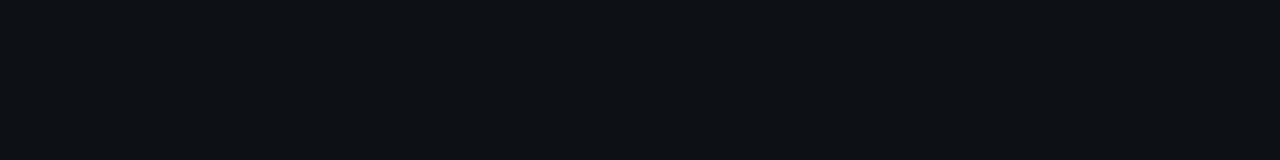
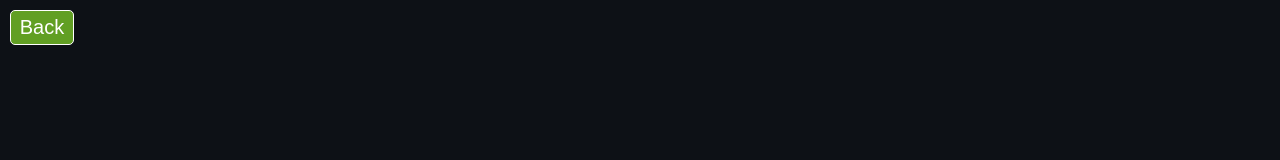
Before and after one commit to Brendan-Geoghegan/Lap3_coding_challenge, a React app: page /user in a window 1280 px wide. Shown: the top 160 px of the page. Built offline with nearby package versions, Linux system fonts and the light colour scheme; a web font is replaced by a local one.

Commit message:
positioned button to top left of screen

```diff
--- a/src/main.css
+++ b/src/main.css
@@ -94,6 +94,10 @@
 	border-radius: 5px;
 	text-align: center;
 	margin: 5px;
+	position: fixed;
+	top: 5px;
+	left: 5px;
+	padding: 5px;
 }
 
 input[type="submit"] {
--- a/src/pages/User/index.js
+++ b/src/pages/User/index.js
@@ -15,7 +15,7 @@
 			exit={{ opacity: 0 }}
 			className="user-container"
 		>
-			{/* <BackButton /> */}
+			<BackButton />
 			<br />
 
 			{loading ? (
```
